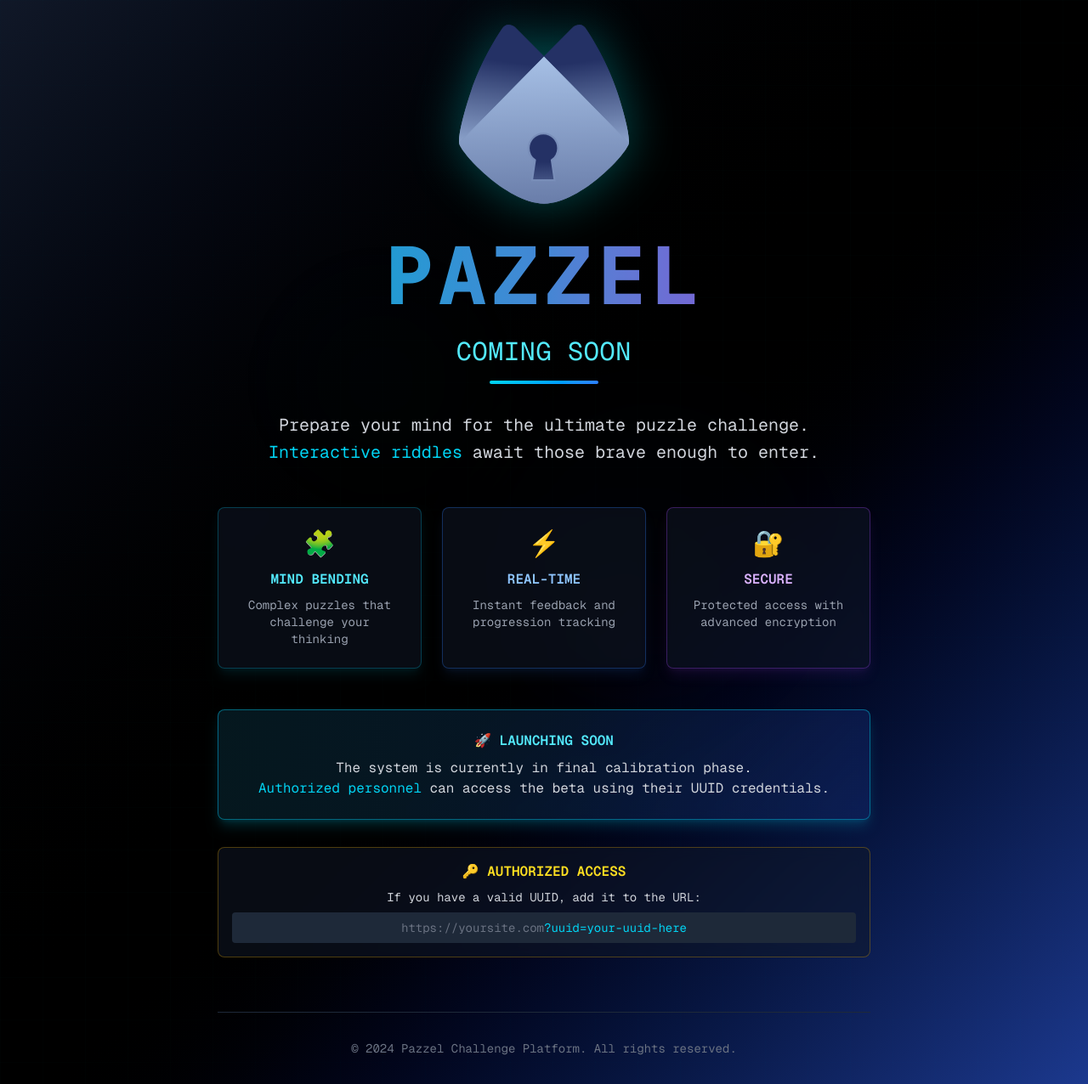
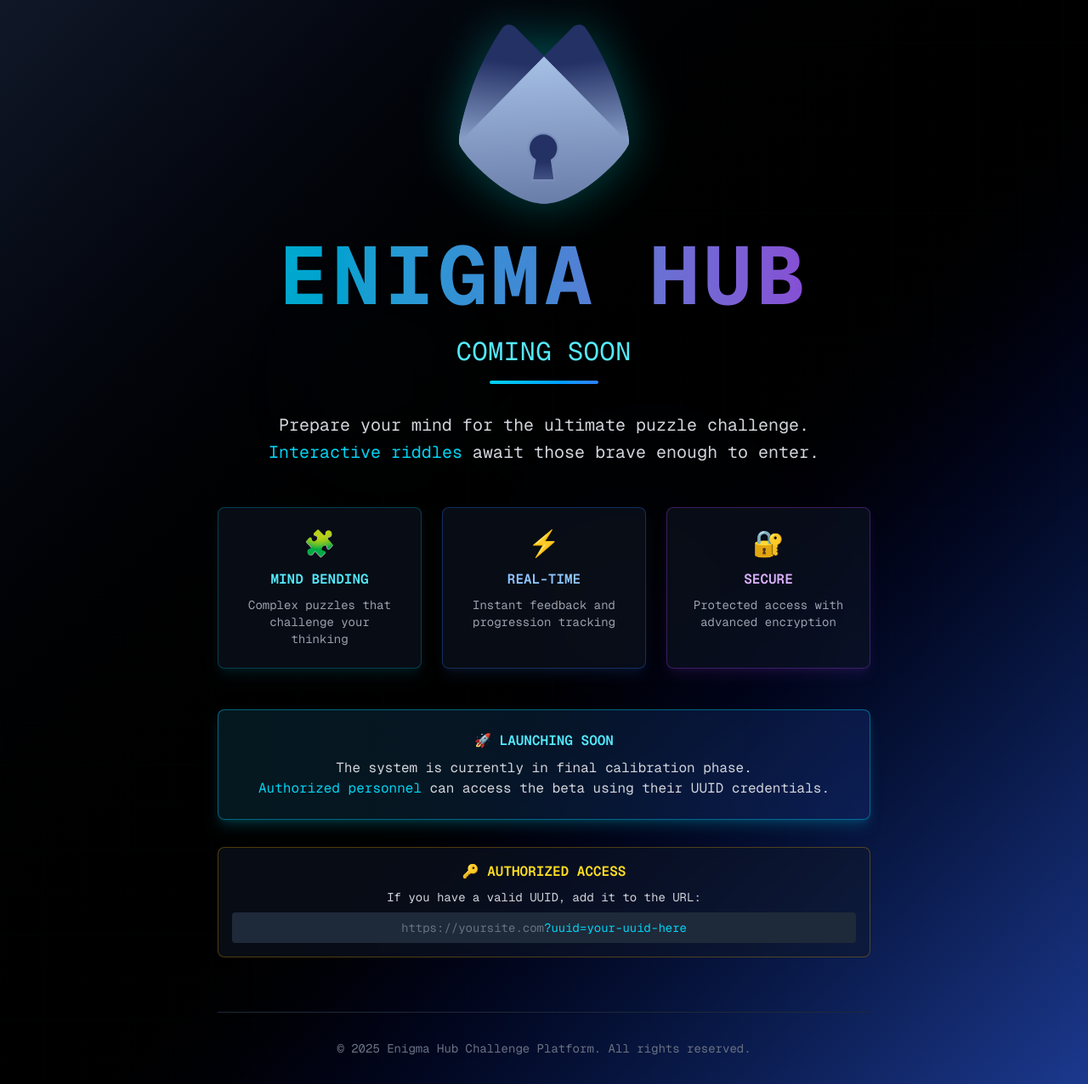
Before and after one commit to Havivw/puzzels, a Next.js app: page / in a window 1280 px wide. Shown: the whole page at 85% size. Built offline with nearby package versions, Linux system fonts and the light colour scheme.

Commit message:
CHANGE NAME

```diff
--- a/package.json
+++ b/package.json
@@ -1,5 +1,5 @@
 {
-  "name": "pazzel-website",
+  "name": "enigma-hub-website",
   "version": "0.1.0",
   "private": true,
   "scripts": {
--- a/src/app/layout.tsx
+++ b/src/app/layout.tsx
@@ -14,7 +14,7 @@ const geistMono = Geist_Mono({
 });
 
 export const metadata: Metadata = {
-  title: "Pazzel - Interactive Puzzle Challenge",
+  title: "Enigma Hub - Interactive Puzzle Challenge",
   description: "Challenge your mind with interactive puzzles and riddles",
 };
 
--- a/src/components/ComingSoonPage.tsx
+++ b/src/components/ComingSoonPage.tsx
@@ -42,7 +42,7 @@ export default function ComingSoonPage() {
           <div className="mb-8 animate-float">
             <Image
               src="/symbol-positive.svg"
-              alt="Pazzel Symbol"
+              alt="Enigma Hub Symbol"
               width={200}
               height={200}
               className="mx-auto drop-shadow-2xl filter drop-shadow-[0_0_30px_rgba(0,255,255,0.3)]"
@@ -52,7 +52,7 @@ export default function ComingSoonPage() {
 
           {/* Main heading */}
           <h1 className="text-6xl md:text-8xl font-bold text-transparent bg-clip-text bg-gradient-to-r from-cyan-400 via-blue-400 to-purple-500 mb-6 font-mono tracking-wider animate-pulse">
-            PAZZEL
+            ENIGMA HUB
           </h1>
 
           {/* Subtitle */}
@@ -118,7 +118,7 @@ export default function ComingSoonPage() {
           {/* Footer */}
           <div className="mt-16 pt-8 border-t border-gray-800">
             <p className="text-gray-500 text-sm font-mono">
-              © 2024 Pazzel Challenge Platform. All rights reserved.
+              © 2025 Enigma Hub Challenge Platform. All rights reserved.
             </p>
           </div>
         </div>
--- a/src/types/index.ts
+++ b/src/types/index.ts
@@ -1,4 +1,4 @@
-// Core data types for the Pazzel system
+// Core data types for the Enigma Hub system
 
 export interface Question {
   id: string;
```
